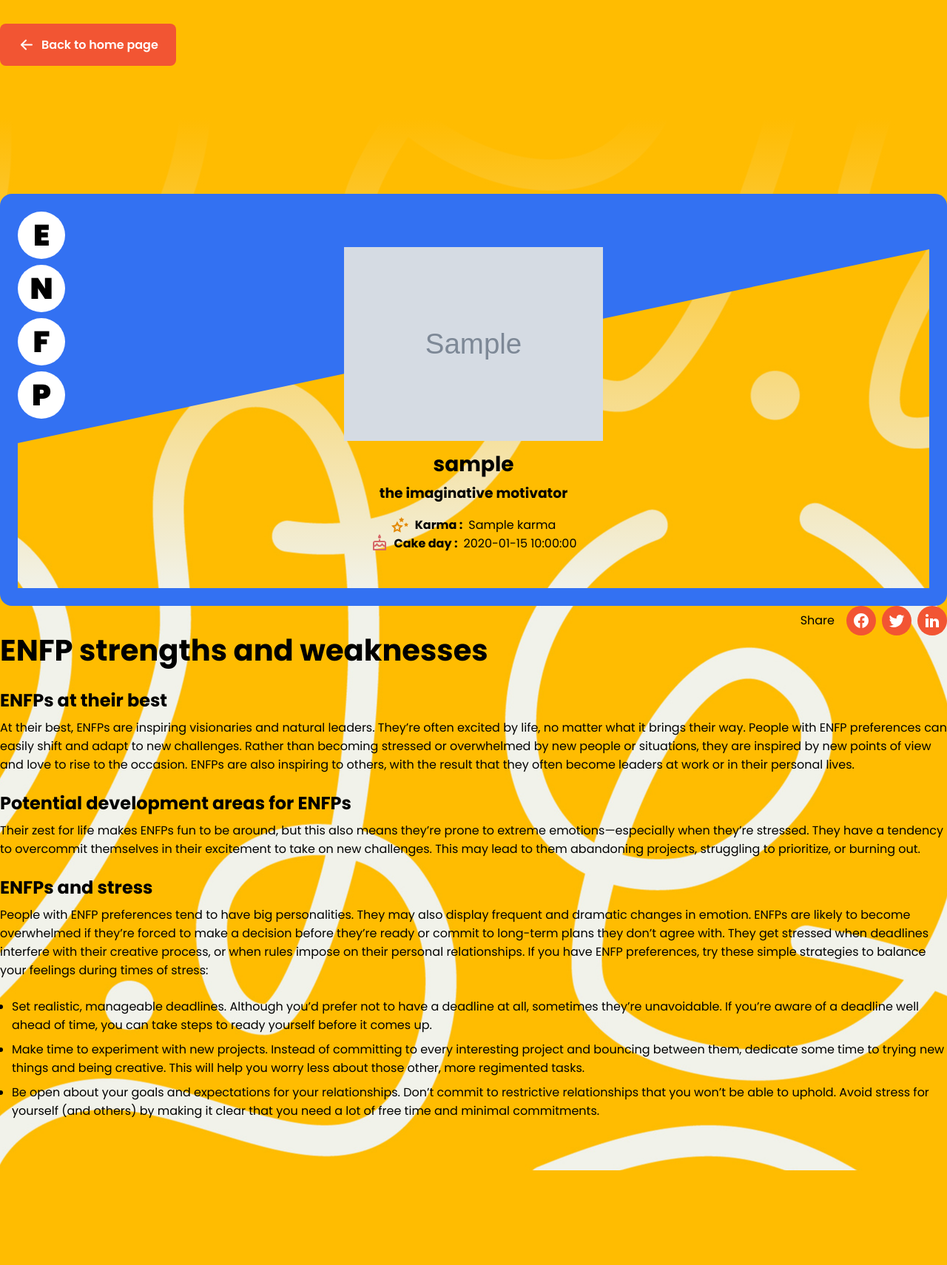
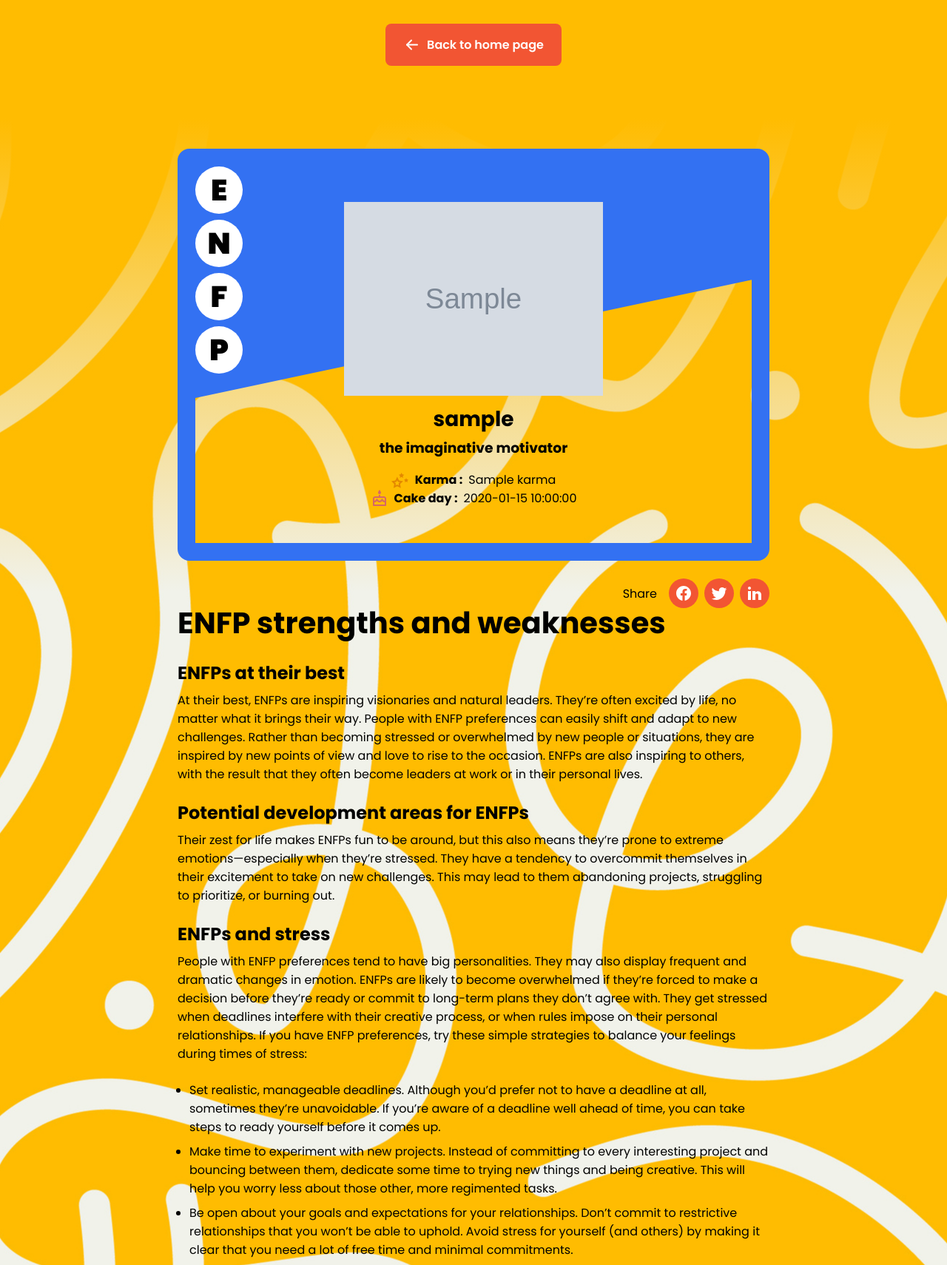
Before and after one commit to MattCarland/post2personality, a Flask app: template templates/result.html in a window 1280 px wide. Shown: the whole page at 74% size. Before the commit the page ends 1582 px from the top, so only its background shows below. Run offline with Flask 2, Linux system fonts and the light colour scheme; the template is opened without the code that fills it: most values are stand-ins (such as "Sample title", 1, 10 or a date in 2020); grey boxes marked "Sample" are stand-in pictures.

Commit message:
Fixes Result.html css for destop

```diff
--- a/static/styles/styles.css
+++ b/static/styles/styles.css
@@ -92,6 +92,19 @@ main header img {
   position: absolute;
   top: -98px;
   left: 0;
+}
+
+.container {
+  width: 60%;
+  margin-bottom: 80px;
+  display: flex;
+  flex-direction: column;
+  align-items: center;
+}
+.container .wrapper {
+  background: #fff;
+  padding: 40px;
+  border-radius: 24px;
 }
 
 .form_container {
@@ -227,6 +240,7 @@ main header img {
 }
 
 .share {
+  margin-top: 24px;
   display: flex;
   justify-content: flex-end;
 }
--- a/static/styles/styles.scss
+++ b/static/styles/styles.scss
@@ -93,6 +93,18 @@ main {
       top: -98px;
       left: 0;
     }
+  }
+}
+.container {
+  width: 60%;
+  margin-bottom: 80px;
+  display: flex;
+  flex-direction: column;
+  align-items: center;
+  .wrapper {
+    background: #fff;
+    padding: 40px;
+    border-radius: 24px;
   }
 }
 
@@ -229,6 +241,7 @@ main {
   }
 }
 .share {
+  margin-top: 24px;
   display: flex;
   justify-content: flex-end;
   p {
--- a/templates/index.html
+++ b/templates/index.html
@@ -3,7 +3,7 @@
   Post to Personality | Get a Personality type from a Reddit account
 </title>
 {% endblock %} {% block body %}
-<main class="container" data-barba="container" data-barba-namespace="home">
+<main data-barba="container" data-barba-namespace="home">
   <header>
     <div class="titles">
       <h1>
--- a/templates/type/ESTP.html
+++ b/templates/type/ESTP.html
@@ -8,7 +8,7 @@
     ><img src="/static/images/Arrow_Right_MD.svg" alt="Left arrow" />Back to
     home page</a
   >
-  <main>
+  <div class="wrapper">
     <div class="card">
       <div class="card__type">
         <span>E</span>
@@ -112,6 +112,6 @@
         </li>
       </ul>
     </div>
-  </main>
+  </div class="container">
 </div>
 {% endif %} {% endblock %}
```
Also changed, not shown: 1 other file.
